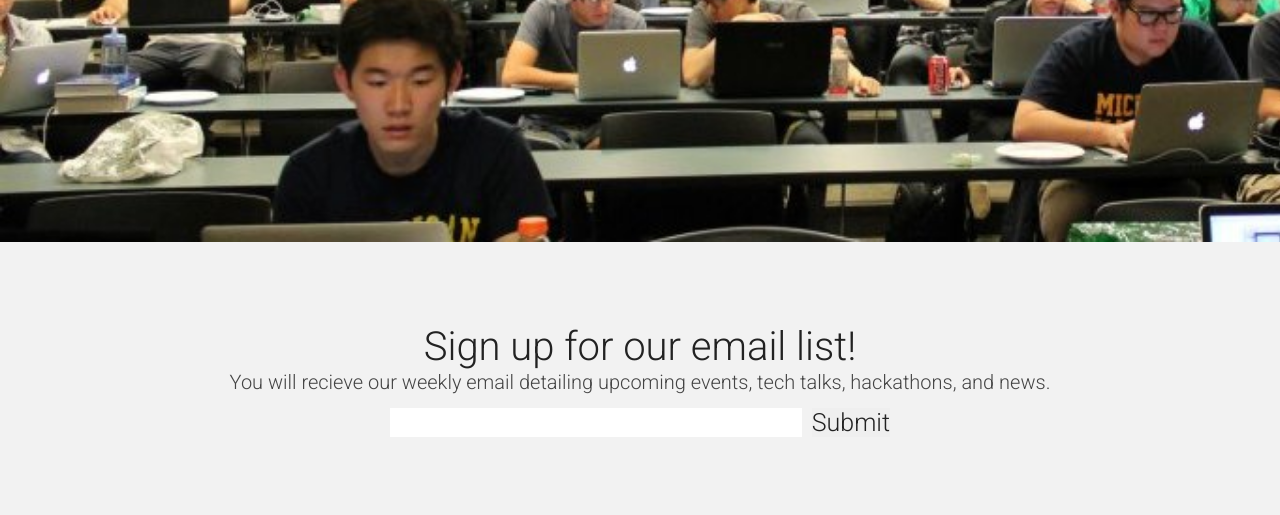
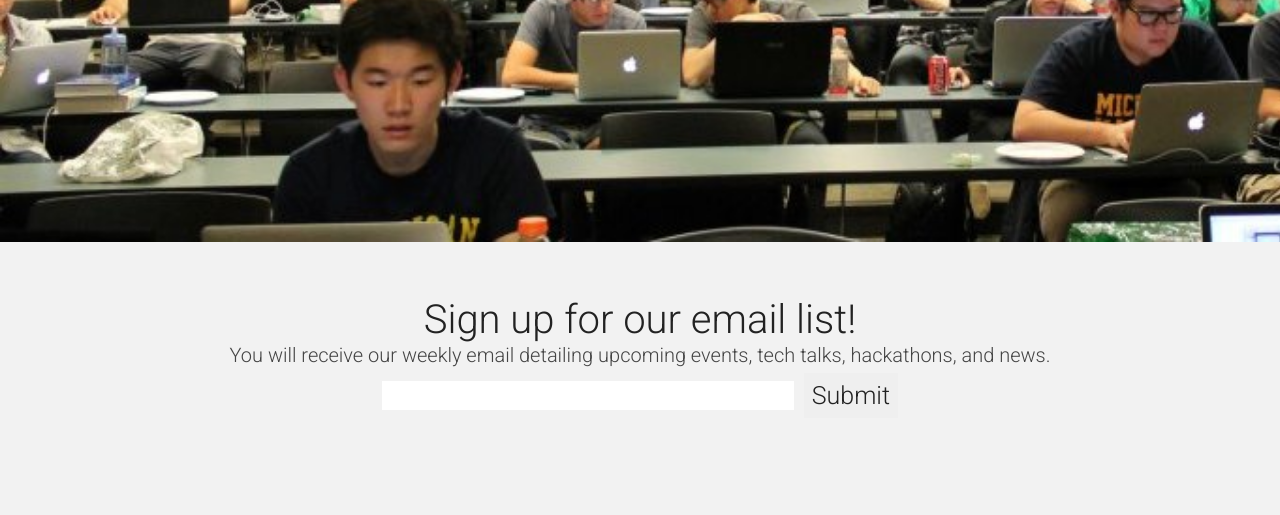
Before and after one commit to michiganhackers/new_website, a plain HTML site: page index.html in a window 1280 px wide. Shown: the part 2930-3445 px from the top of the page. Drawn offline with nearby package versions, Linux system fonts and the light colour scheme.

Commit message:
Fixed stylistic attributes

```diff
--- a/css/style.css
+++ b/css/style.css
@@ -60,7 +60,14 @@ body {
     background-repeat: repeat-x;
 }
 
+.submitButton {
+    font-size: 25px;
+    padding: 8px;
+}
 
+.submitButton:hover {
+    background-color: rgba(0,0,0,0.5);
+}
 
 .navlink:hover {
     border-bottom: 2px solid white;
@@ -277,7 +284,7 @@ div.fc-content {
     }
 }
 
-@media screen and (max-width: 610px) {
+@media screen and (max-width: 675px) {
     #navwrapper {
         width: 100%;
     }
--- a/index.html
+++ b/index.html
@@ -116,13 +116,13 @@
     </div>
 
     <!-- Email  -->
-    <div class="section grey shorter" id="email">
+    <div class="section grey short" id="email">
       <div class="mid">
       <form action="javascript: submitEmail()">
         Sign up for our email list!<br>
-        <p style="font-size: 20px;">You will recieve our weekly email detailing upcoming events, tech talks, hackathons, and news.</p>
+        <p style="font-size: 20px;">You will receive our weekly email detailing upcoming events, tech talks, hackathons, and news.</p>
         <input type="text" id="emailResponse" size="30" style="font-size: 25px;" name="emailResponse">
-        <input style="font-size: 25px;" type="submit" value="Submit">
+        <input class="submitButton" type="submit" value="Submit">
         <br>
       </form>
       </div>
```
